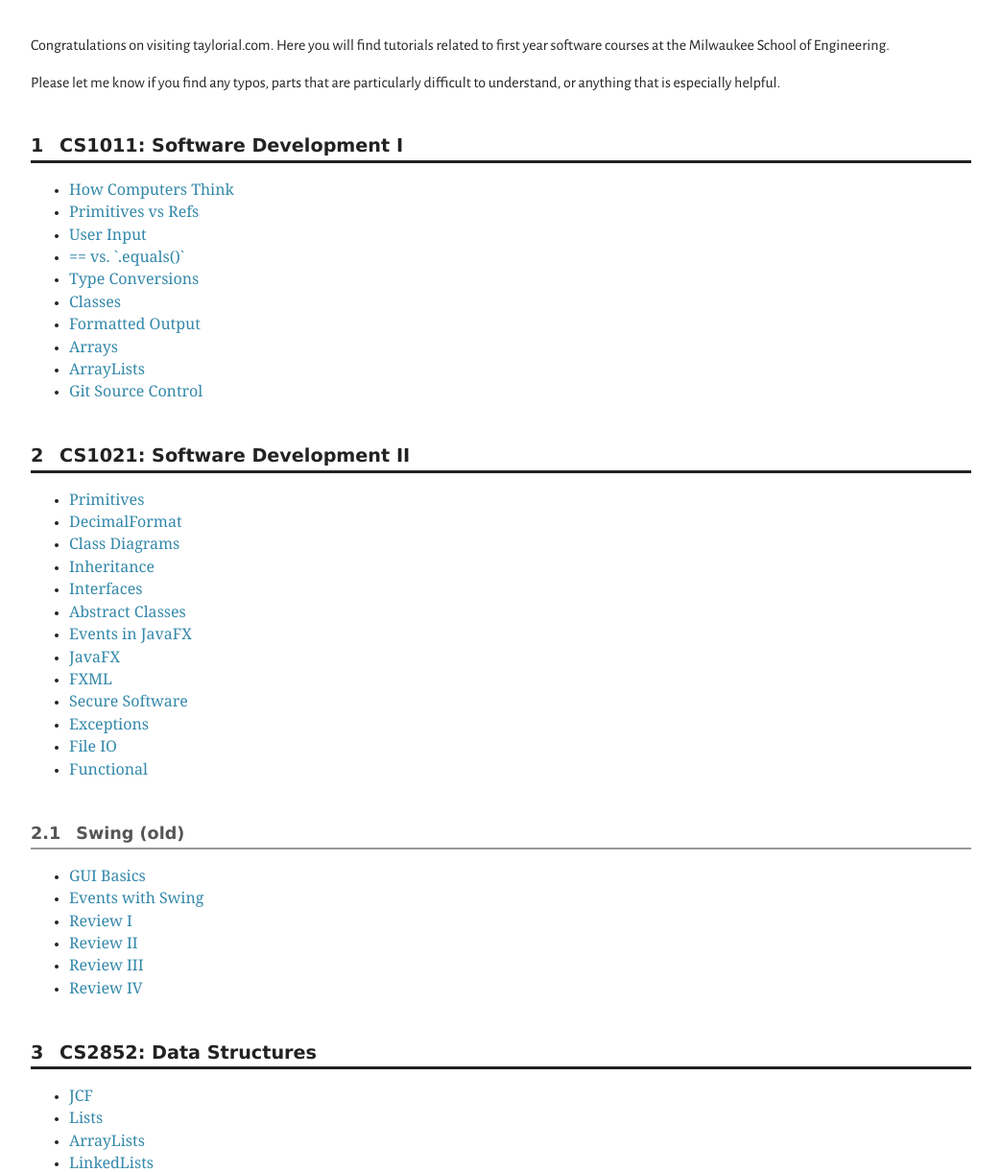
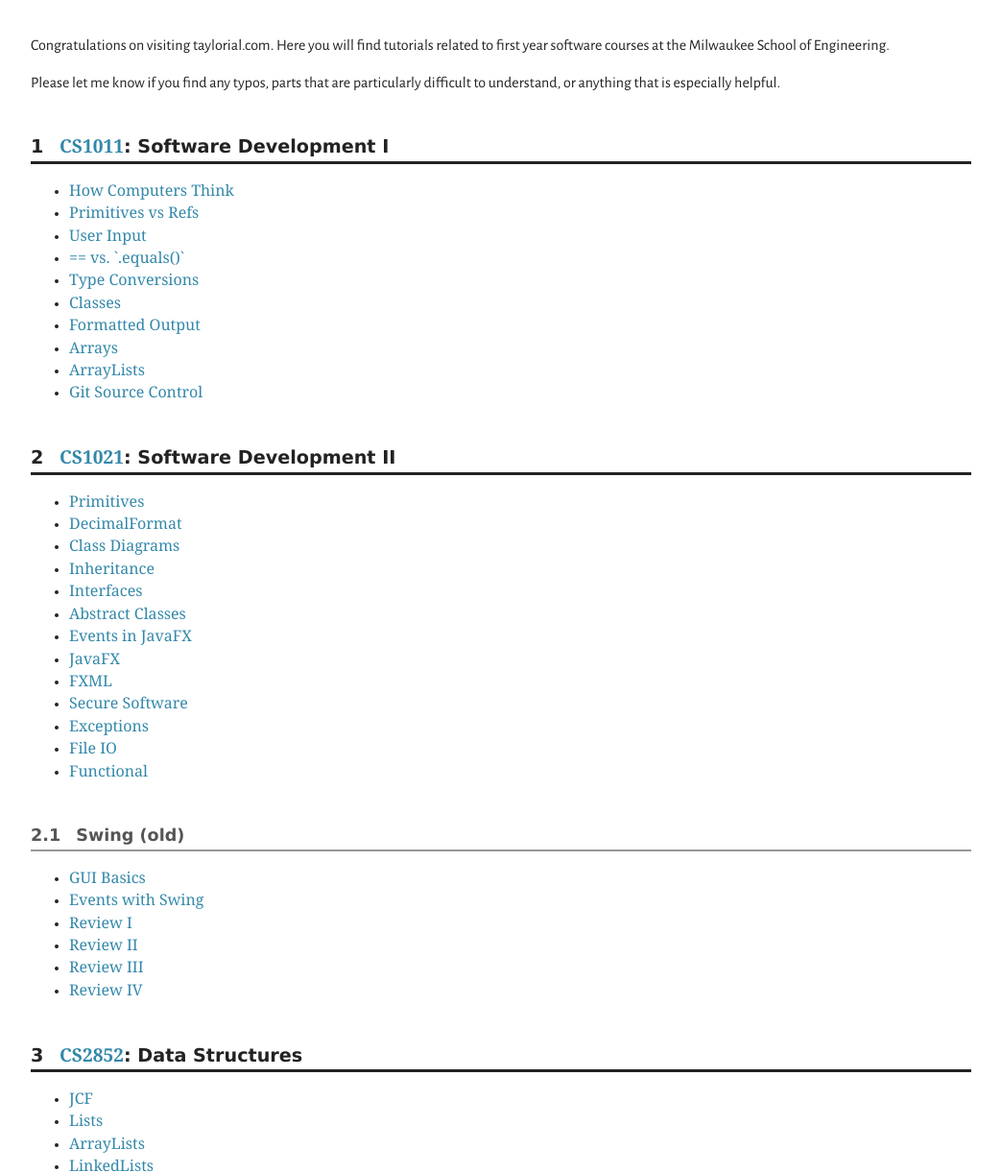
Before and after one commit to taylorial/taylorial.github.io, a plain HTML site: page index.htm in a window 1280 px wide. Shown: the part 93-1314 px from the top of the page at 96% size, without its empty margins (118-1161 px from the left). Drawn offline with nearby package versions, Linux system fonts and the light colour scheme; a web font is replaced by a local one.

Commit message:
Added links to course level pages from landing page

```diff
--- a/index.htm
+++ b/index.htm
@@ -22,7 +22,7 @@
 
 <p>Please let me know if you find any typos, parts that are particularly difficult to understand, or anything that is especially helpful.</p>
 
-<a class="target" name="cs1011">&nbsp;</a><a class="target" name="cs1011">&nbsp;</a><h1>CS1011: Software Development I</h1>
+<a class="target" name="cs1011">&nbsp;</a><a class="target" name="cs1011">&nbsp;</a><h1><a href="cs1011/index.htm">CS1011</a>: Software Development I</h1>
 
 <ul>
   <li class="asterisk"><a href="cs1011/ThinkingComputers.htm">How Computers Think</a></li>
@@ -37,7 +37,7 @@
   <li class="asterisk"><a href="cs1011/Git.htm">Git Source Control</a></li>
 </ul>
 
-<a class="target" name="cs1021">&nbsp;</a><a class="target" name="cs1021">&nbsp;</a><h1>CS1021: Software Development II</h1>
+<a class="target" name="cs1021">&nbsp;</a><a class="target" name="cs1021">&nbsp;</a><h1><a href="cs1021/index.htm">CS1021</a>: Software Development II</h1>
 
 <ul>
   <li class="asterisk"><a href="cs1021/Primitives.htm">Primitives</a></li>
@@ -66,7 +66,7 @@
   <li class="asterisk"><a href="cs1021/ReviewIV.htm">Review IV</a></li>
 </ul>
 
-<a class="target" name="cs2852">&nbsp;</a><a class="target" name="cs2852">&nbsp;</a><h1>CS2852: Data Structures</h1>
+<a class="target" name="cs2852">&nbsp;</a><a class="target" name="cs2852">&nbsp;</a><h1><a href="cs2852/index.htm">CS2852</a>: Data Structures</h1>
 
 <ul>
   <li class="asterisk"><a href="cs2852/Jcf.htm">JCF</a></li>
```
